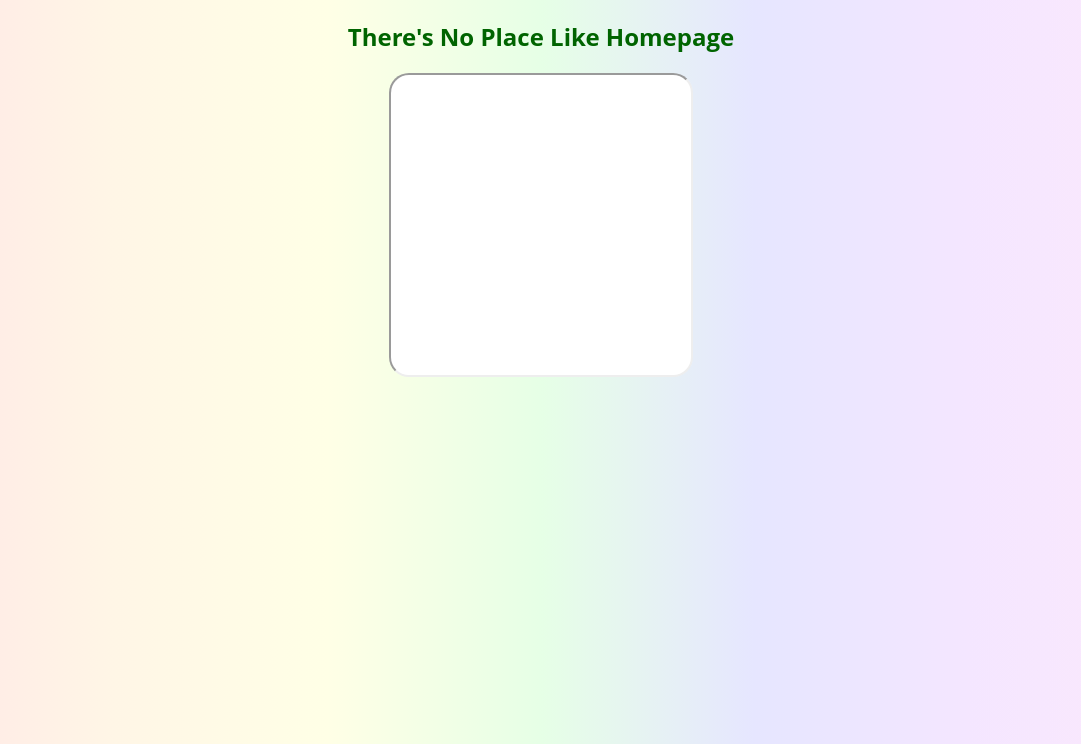
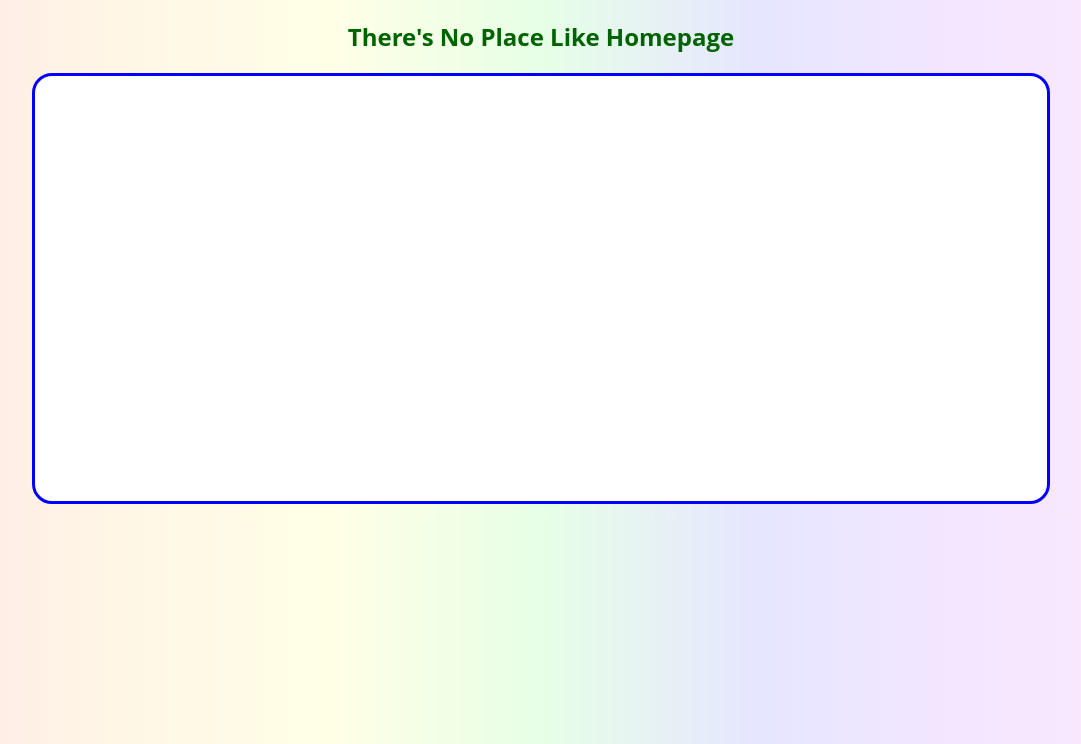
Before and after one commit to paul-here/team10, a Flask app: page / in a window 1280 px wide. Shown: the top 744 px of the page, without its empty margins (99-1180 px from the left). Run offline with Flask 2, Linux system fonts and the light colour scheme; some libraries are stand-ins or nearby versions.

Commit message:
iframe working

```diff
--- a/team10/static/style.css
+++ b/team10/static/style.css
@@ -12,9 +12,10 @@ img {
 
 iframe {
   border-radius: 20px;
+  border: solid blue;
   background-color: white;
-  width 80%;
-  height: 300px;
+  width: 80%;
+  height: 425px;
 }
 
 h2 {
```
